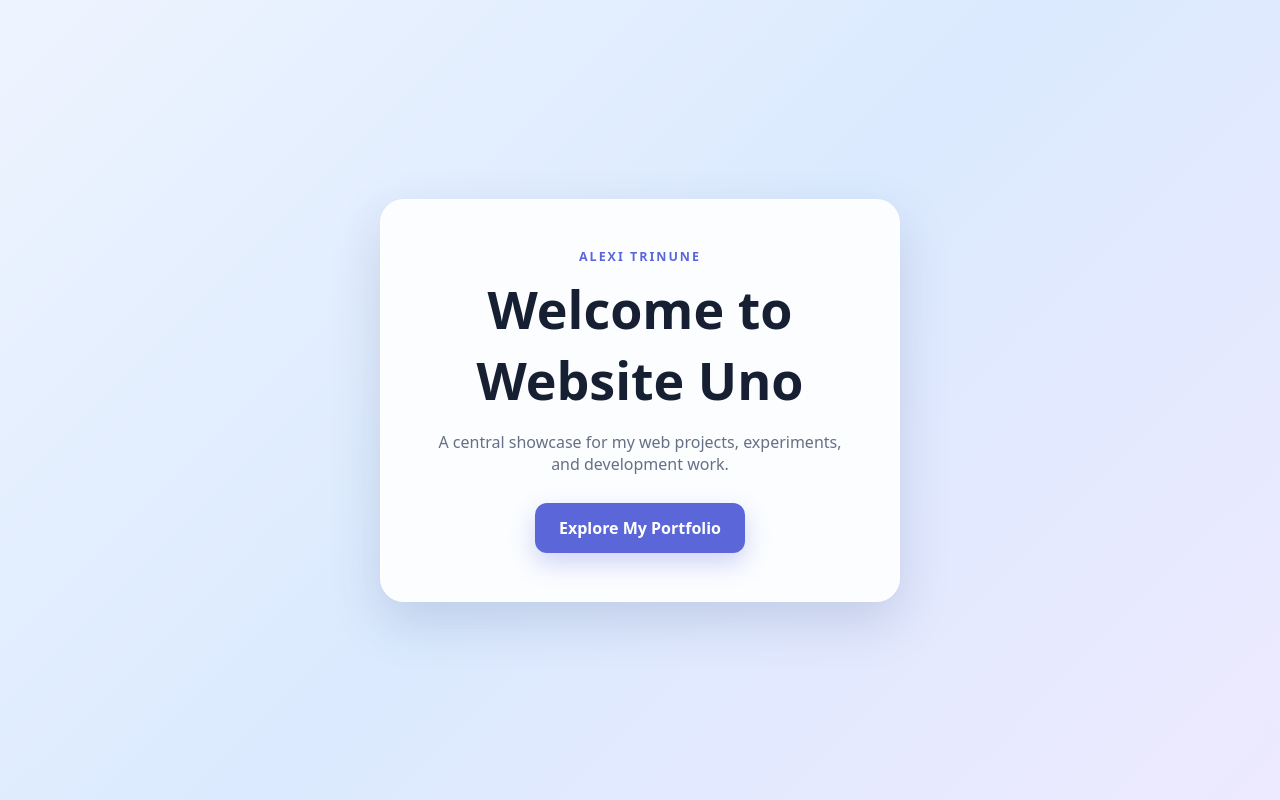
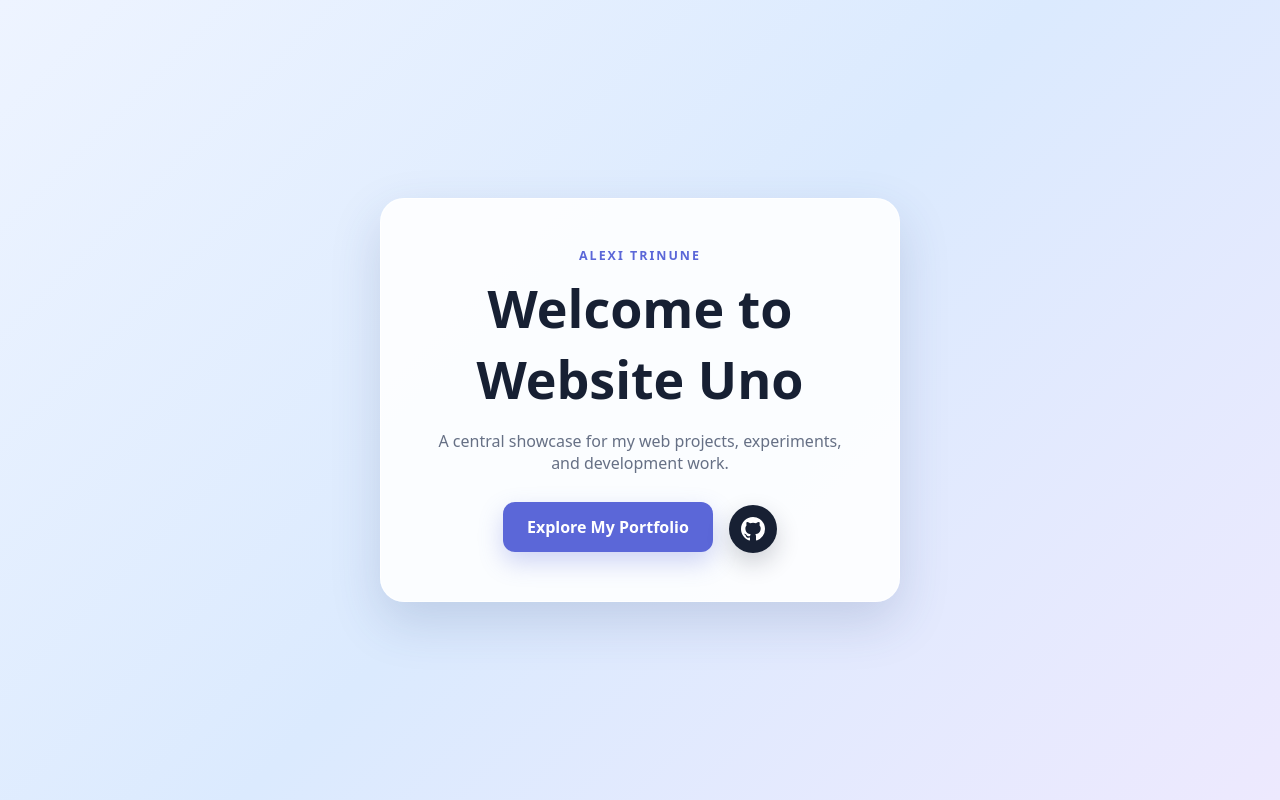
Before and after one commit to AlexiTrinune/Website-Uno, a plain HTML site: page index.html in a window 1280 px wide. Drawn offline with Linux system fonts and the light colour scheme.

Commit message:
Add GitHub profile icon links
Co-authored-by: Copilot <223556219+Copilot@users.noreply.github.com>

```diff
--- a/index.html
+++ b/index.html
@@ -4,7 +4,7 @@
     <meta charset="UTF-8">
     <meta name="viewport" content="width=device-width, initial-scale=1.0">
     <title>Website Uno - Main</title>
-    <link rel="stylesheet" href="styles.css">
+    <link rel="stylesheet" href="styles.css?v=3">
 </head>
 <body>
     <main class="page-card">
@@ -12,6 +12,11 @@
         <h1>Welcome to Website Uno</h1>
         <p class="description">A central showcase for my web projects, experiments, and development work.</p>
         <a class="button" href="portfolio.html">Explore My Portfolio</a>
+        <a class="github-link" href="https://github.com/AlexiTrinune" target="_blank" rel="noopener noreferrer" aria-label="Visit Alexi Trinune on GitHub">
+            <svg viewBox="0 0 16 16" aria-hidden="true" focusable="false">
+                <path d="M8 0C3.58 0 0 3.58 0 8c0 3.54 2.29 6.53 5.47 7.59.4.07.55-.17.55-.38 0-.19-.01-.82-.01-1.49-2.01.37-2.53-.49-2.69-.94-.09-.23-.48-.94-.82-1.13-.28-.15-.68-.52-.01-.53.63-.01 1.08.58 1.23.82.72 1.21 1.87.87 2.33.66.07-.52.28-.87.51-1.07-1.78-.2-3.64-.89-3.64-3.95 0-.87.31-1.59.82-2.15-.08-.2-.36-1.02.08-2.12 0 0 .67-.21 2.2.82a7.65 7.65 0 0 1 4 0c1.53-1.04 2.2-.82 2.2-.82.44 1.1.16 1.92.08 2.12.51.56.82 1.27.82 2.15 0 3.07-1.87 3.75-3.65 3.95.29.25.54.73.54 1.48 0 1.07-.01 1.93-.01 2.2 0 .21.15.46.55.38A8.01 8.01 0 0 0 16 8c0-4.42-3.58-8-8-8Z"/>
+            </svg>
+        </a>
     </main>
 </body>
 </html>
--- a/styles.css
+++ b/styles.css
@@ -138,6 +138,38 @@ h2 {
     box-shadow: 0 10px 24px rgba(23, 32, 51, 0.2);
 }
 
+.github-link {
+    display: inline-flex;
+    width: 48px;
+    height: 48px;
+    align-items: center;
+    justify-content: center;
+    margin-left: 12px;
+    border-radius: 50%;
+    color: white;
+    background: #172033;
+    box-shadow: 0 10px 24px rgba(23, 32, 51, 0.2);
+    vertical-align: middle;
+    transition: transform 150ms ease, box-shadow 150ms ease, background 150ms ease;
+}
+
+.github-link svg {
+    width: 24px;
+    height: 24px;
+    fill: currentColor;
+}
+
+.github-link:hover {
+    transform: translateY(-2px);
+    background: #30394a;
+    box-shadow: 0 14px 28px rgba(23, 32, 51, 0.28);
+}
+
+.github-link:focus-visible {
+    outline: 3px solid rgba(91, 103, 216, 0.35);
+    outline-offset: 4px;
+}
+
 @media (max-width: 560px) {
     .page-card,
     .portfolio-card {
```
Also changed, not shown: portfolio.html (+6 -1 lines).
